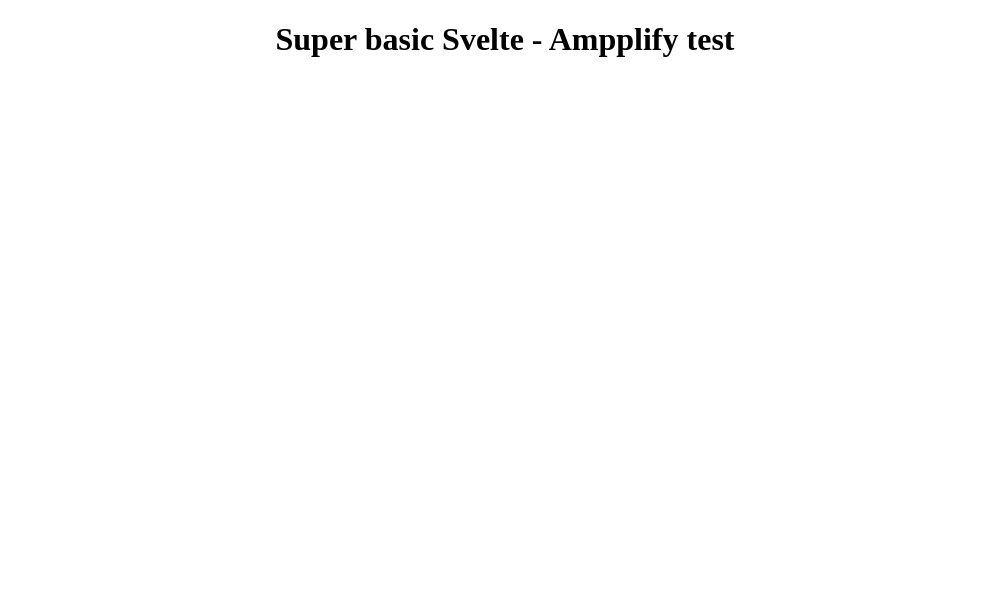
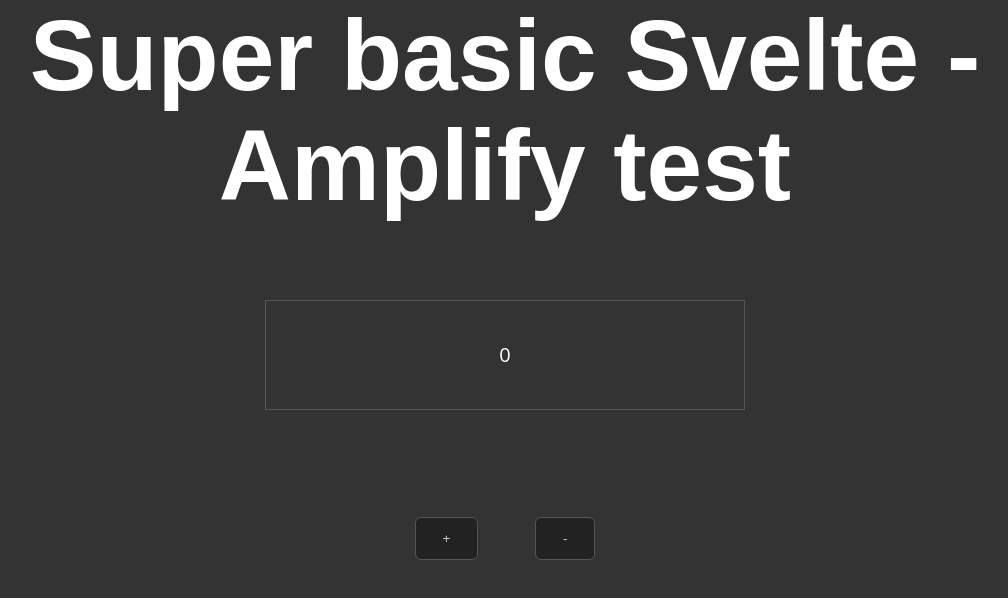
Before and after one commit to krakenxiv/svelte-amplify-test-1, a SvelteKit app: page / in a window 1280 px wide. Shown: the top 598 px of the page, without its empty margins (135-1143 px from the left). Built offline with nearby package versions, Linux system fonts and the light colour scheme.

Commit message:
adding style files

```diff
--- /dev/null
+++ b/src/app.css
@@ -0,0 +1,89 @@
+*,
+*::after,
+*::before {
+  margin: 0;
+  padding: 0;
+  box-sizing: border-box;
+  -webkit-tap-highlight-color: transparent;
+}
+
+body {
+  background: #333;
+  color: #fff;
+}
+
+a {
+  color: inherit;
+  text-decoration: none;
+
+  &:hover,
+  &:focus {
+    color: inherit;
+    text-decoration: none;
+  }
+}
+
+ul,
+li {
+  list-style: none;
+  margin: 0;
+  padding: 0;
+  text-indent: 0;
+  list-style-type: 0;
+}
+
+button {
+  background-color: transparent;
+  border: none;
+  cursor: pointer;
+  outline: none;
+  font-weight: 400;
+}
+
+body {
+  font-family: "Open Sans", sans-serif;
+}
+
+/* TYPOGRAPHY */
+h1 {
+  font-size: 100px;
+  font-family: "Anton", sans-serif;
+  line-height: 1.1; /* Adjust as needed for spacing */
+  font-weight: bold;
+}
+
+h2 {
+  font-size: 60px;
+  font-family: "Anton", sans-serif;
+  line-height: 1.2;
+  font-weight: bold;
+}
+
+h3 {
+  font-size: 22px;
+  line-height: 1.3;
+  font-family: "Anton", sans-serif;
+  font-weight: normal;
+}
+
+h4 {
+  font-family: "Anton", sans-serif;
+  font-size: 20px;
+  line-height: 1.3;
+  font-weight: normal;
+}
+p,
+li {
+  font-size: 20px;
+  line-height: 1.4;
+}
+
+h1,
+h2,
+h3,
+h4,
+h5,
+h6,
+p {
+  margin: 0;
+}
--- a/src/routes/+page.svelte
+++ b/src/routes/+page.svelte
@@ -1,11 +1,44 @@
-<h1>Super basic Svelte - Ampplify test</h1>
+<script lang="ts">
+	import '../app.css';
+
+	let count = $state(0);
+
+	const onclickPlus = () => {
+		count = count + 1;
+	};
+
+	const onclickMinus = () => {
+		count = count - 1;
+	};
+</script>
+
+<section>
+	<h1>Super basic Svelte - Amplify test</h1>
+	<p>
+		{count}
+	</p>
+	<button onclick={onclickPlus}>+</button>
+	<button onclick={onclickMinus}>-</button>
+</section>
 
 <style>
-	body {
-		background: #333;
-		color: #fff;
-	}
-	h1 {
+	section {
 		text-align: center;
 	}
+
+	p {
+		font-size: 20px;
+		margin: 4em 20em;
+		padding: 2em;
+		border: 1px solid #555;
+	}
+
+	button {
+		background: #222;
+		border: 1px solid #555;
+		border-radius: 6px;
+		color: #ccc;
+		padding: 1em 2em;
+		margin: 2em;
+	}
 </style>
```
